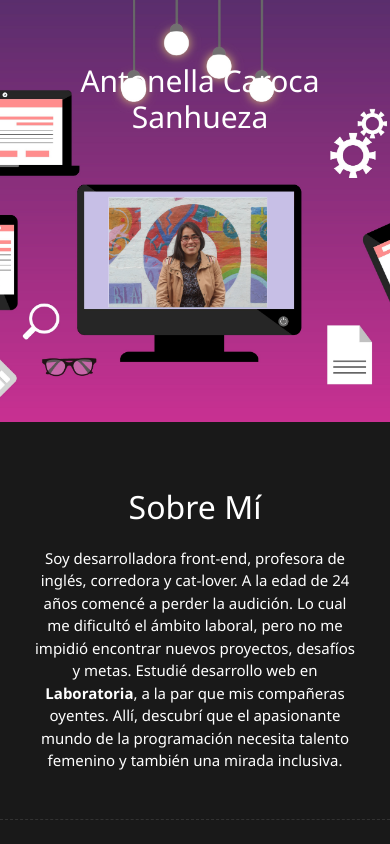
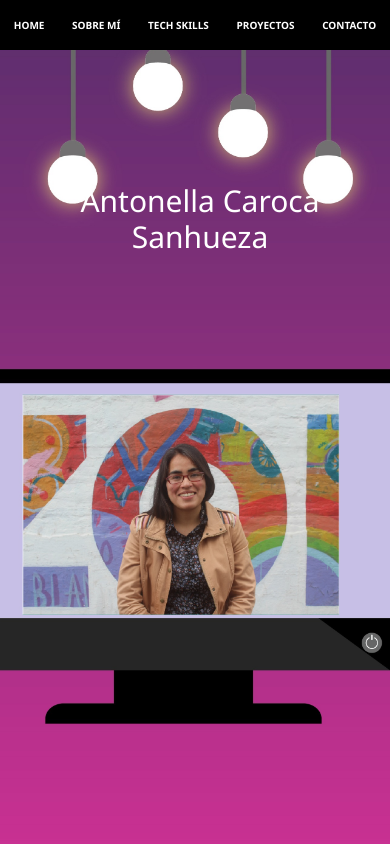
Before and after one commit to anto-caroca/anto-caroca.github.io, a website: page index.html in a window 390 px wide. Shown: the top 844 px of the page. Drawn offline with nearby package versions, Linux system fonts and the light colour scheme.

Commit message:
agrego detalles css para formato responsive

```diff
--- a/src/css/style.css
+++ b/src/css/style.css
@@ -18,7 +18,6 @@ body {
     background-repeat: no-repeat;
     background-position: center;
     display: block;
-
   }
 
   .content {
@@ -82,12 +81,12 @@ body {
   @media (max-width: 560px) {
 
     .showcase::after {
-      height: 50vh;
+      height: 100vh;
     }
 
     .content {
-      top: 5%;
-      margin-top: 5px;
+      top: 15%;
+      margin-top: 40px;
     }
 
     .content .logo {
@@ -118,36 +117,42 @@ body {
     .content {
       top: 0;
     }
-
   }
 
   @media(min-width:468px){
     .container-1{
         display: flex;
     }
+  }
 
+  .box-5 {
+    width: 50%;
+  }
+  @media(max-width:468px){
+    .box-5 {
+      width: 100%;
+    }
   }
 
   .box-1{
     width: 100%;
 }
 
-
-
 @media screen and (min-width: 1600px) {
   section {
     height: 100vh;
     width: 100%;
   }
+
   .box-5 {
     width: 50%;
   }
+
   .icons {
     margin-left: 25%;
     margin-right: 25%;
   }
 }
-
 
 .box-1{
   margin-top: 9%;
@@ -254,7 +259,7 @@ ul li a {
 
 @media only screen and (max-width: 600px) {
   ul {
-      display: none;
+      font-size: 10px;
   }
 }
 
@@ -300,3 +305,11 @@ ul li a {
 #div8{
   text-align: center;
 }
+
+ul {
+  z-index: 1;
+}
+
+.accordion {
+  z-index: 2;
+}
--- a/src/js/main.js
+++ b/src/js/main.js
@@ -1,10 +1,10 @@
 
         /* sobre mí*/
         ScrollReveal().reveal('.about', { delay: 500 })
-		ScrollReveal().reveal('.bio', { delay: 1000 })
-        ScrollReveal().reveal('.box-2', { delay: 1300 })
-        ScrollReveal().reveal('.box-4', { delay: 1500 })
-        ScrollReveal().reveal('.box-3', { delay: 1800 })
+		ScrollReveal().reveal('.bio', { delay: 800 })
+        ScrollReveal().reveal('.box-2', { delay: 1000 })
+        ScrollReveal().reveal('.box-4', { delay: 1200 })
+        ScrollReveal().reveal('.box-3', { delay: 1500 })
 
         /* proyectos*/
         ScrollReveal().reveal('.projects', { delay: 500 })
@@ -22,9 +22,9 @@
         ScrollReveal().reveal('.tech', { delay: 500 })
         ScrollReveal().reveal('#div1', { delay: 1000 })
         ScrollReveal().reveal('#div2', { delay: 1200 })
-        ScrollReveal().reveal('#div3', { delay: 1500 })
-        ScrollReveal().reveal('#div4', { delay: 1800 })
-        ScrollReveal().reveal('#div5', { delay: 2000 })
-        ScrollReveal().reveal('#div6', { delay: 2200 })
-        ScrollReveal().reveal('#div7', { delay: 2400 })
-        ScrollReveal().reveal('#div8', { delay: 2600 })
+        ScrollReveal().reveal('#div3', { delay: 1300 })
+        ScrollReveal().reveal('#div4', { delay: 1400 })
+        ScrollReveal().reveal('#div5', { delay: 1500 })
+        ScrollReveal().reveal('#div6', { delay: 1600 })
+        ScrollReveal().reveal('#div7', { delay: 1700 })
+        ScrollReveal().reveal('#div8', { delay: 1800 })
```
